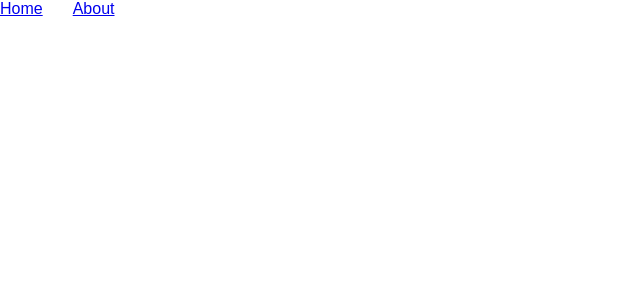
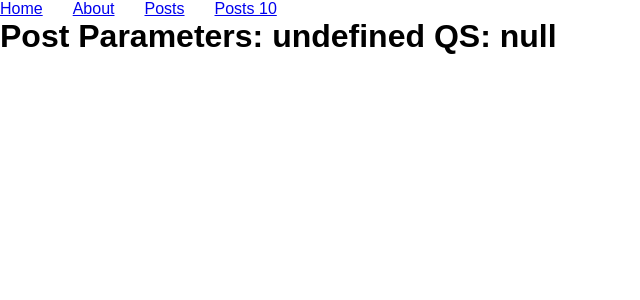
Before and after one commit to raul0777/vite-react, a React (Vite) app: page /posts in a window 1280 px wide. Before the commit this address had no page. Shown: the top 300 px of the page, without its empty margins (0-640 px from the left). Built offline with nearby package versions, Linux system fonts and the light colour scheme.

Commit message:
Usando parâmetros

```diff
--- a/src/components/Menu/index.tsx
+++ b/src/components/Menu/index.tsx
@@ -12,6 +12,12 @@
           <li>
             <Link to='/about'>About</Link>
           </li>
+          <li>
+            <Link to='/posts'>Posts</Link>
+          </li>
+          <li>
+            <Link to='/posts/10'>Posts 10</Link>
+          </li>
         </ul>
       </nav>
     </div>
--- /dev/null
+++ b/src/components/Post/index.tsx
@@ -0,0 +1,16 @@
+import { useParams, useSearchParams } from 'react-router-dom';
+import './style.css';
+
+export const Post = () => {
+  const params = useParams();
+  const { id } = params;
+  const [qs] = useSearchParams()
+
+  return (
+    <div>
+      <h1>
+        Post {`Parameters: ${id}`} {`QS: ${qs.get('segundo')}`}
+      </h1>
+    </div>
+  );
+};
--- a/src/main.tsx
+++ b/src/main.tsx
@@ -4,6 +4,7 @@
 import { About } from './components/About'
 import { Home } from './components/Home'
 import { Menu } from './components/Menu'
+import { Post } from './components/Post'
 import './styles/global.css'
 
 ReactDOM.createRoot(document.getElementById('root') as HTMLElement).render(
@@ -13,6 +14,8 @@
       <Routes>
         <Route path='/' element={<Home/>} />
         <Route path='/about' element={<About/>} />
+        <Route path='/posts/:id' element={<Post/>} />
+        <Route path='/posts' element={<Post/>} />
       </Routes>
     </BrowserRouter>
   </React.StrictMode>
```
Also changed, not shown: src/components/Home copy/index.tsx (added, +10 -0 lines), src/components/Post/style.css (added).
